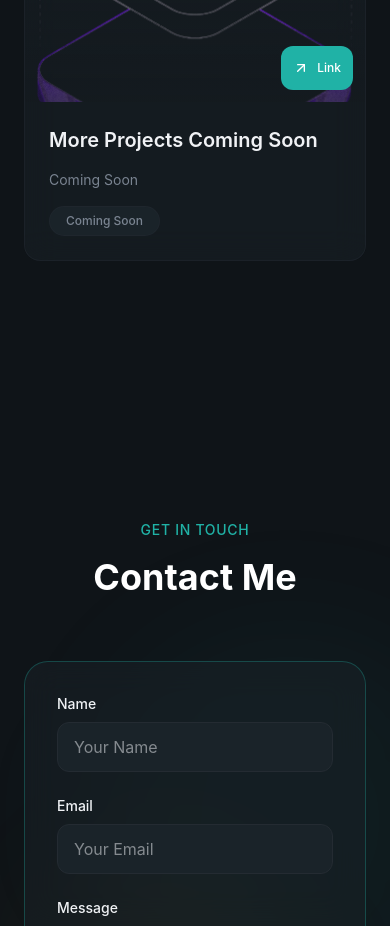
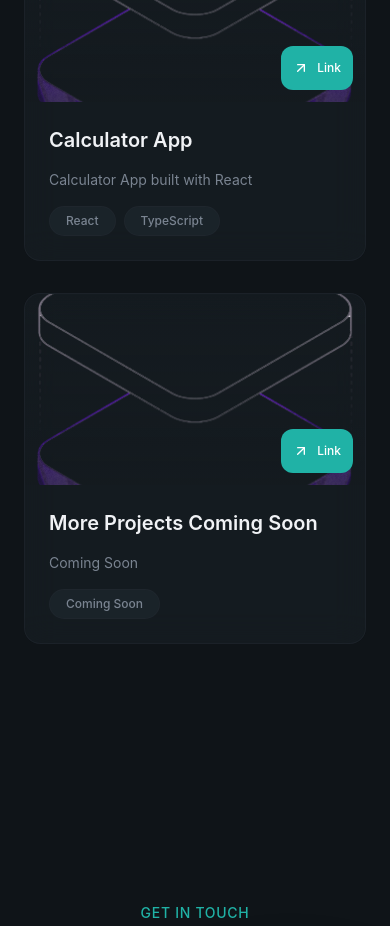
Before and after one commit to Colby-Patterson2/dev-portfolio, a React (Vite) app: page / in a window 390 px wide. Shown: the part 5880-6806 px from the top of the page. Built offline with nearby package versions, Linux system fonts and the light colour scheme.

Commit message:
Add project and fix links

```diff
--- a/src/sections/Projects.jsx
+++ b/src/sections/Projects.jsx
@@ -23,6 +23,14 @@ const projects = [
         image: "/event-reservation-demo.png",
         tags: ["Microsoft Azure", "Docker", "CosmosDB"],
         link: "https://ca-events-app-2.ashyflower-70857008.westus3.azurecontainerapps.io",
+        github: "#",
+    },
+    {
+        title: "Calculator App",
+        description: "Calculator App built with React",
+        image: "/hero.png",
+        tags: ["React", "TypeScript"],
+        link: "https://main.d3iwi7k1ziuvb8.amplifyapp.com/",
         github: "#",
     },
     {
@@ -52,7 +60,7 @@ export const Projects = () => {
                                <img src={project.image} alt={project.title} className="w-full h-full object-cover transition-transform duration-700 group-hover:scale-110"/>
                                <div className="absolute inset-0 bg-linear-to-t from-card via-card/45 to-transparent opacity-70" />
 
-                               <div className="absolute bottom-3 right-3 left-auto w-fit flex items-center justify-end gap-2 md:bottom-4 md:right-4 md:rounded-2xl md:border md:border-white/10 md:bg-background/55 md:p-2 md:backdrop-blur-md opacity-100 translate-y-0 md:opacity-0 md:translate-y-2 md:group-hover:opacity-100 md:group-hover:translate-y-0 transition-all duration-300">
+                               <div className="absolute bottom-3 right-3 left-auto w-fit flex items-center justify-end gap-2 md:bottom-4 md:right-4 md:rounded-2xl md:border md:border-white/10 md:bg-background/55 md:p-2 md:backdrop-blur-md">
                                     <a
                                         href={project.link}
                                         target="_blank"
@@ -61,7 +69,7 @@ export const Projects = () => {
                                         aria-label={`Open link to project: ${project.title}`}
                                     >
                                         <ArrowUpRight className="w-4 h-4"/>
-                                        <span className="text-xs font-medium md:hidden">Link</span>
+                                        <span className="text-xs font-medium">Link</span>
                                     </a>
 
                                     {project.github !== "#" && (
```
